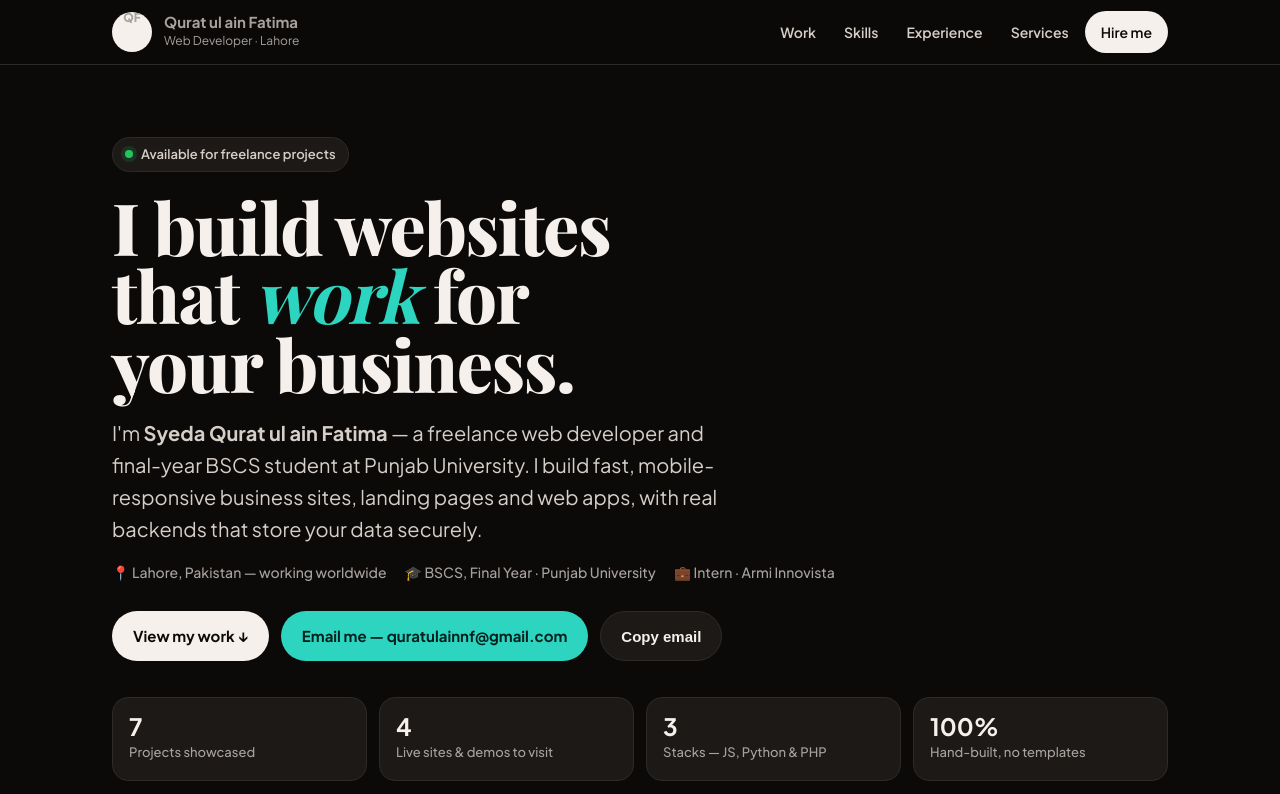
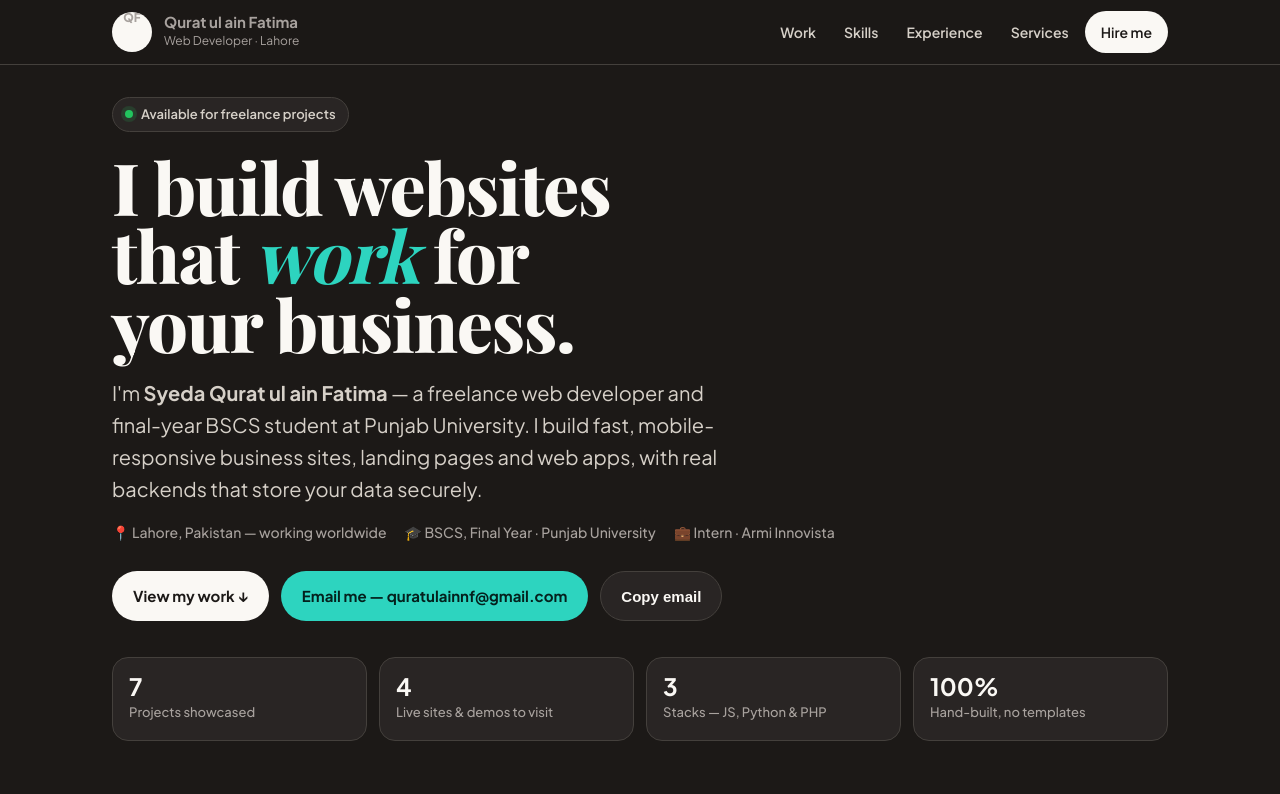
Before and after one commit to quratulainnfatima/portfolio, a plain HTML site: page index.html in a window 1280 px wide. Shown: the top 794 px of the page. Drawn offline with nearby package versions, Linux system fonts and the dark colour scheme.

Commit message:
Tighten top padding, mirror light palette in dark mode

```diff
--- a/index.html
+++ b/index.html
@@ -20,11 +20,11 @@
 }
 @media (prefers-color-scheme: dark){
   :root{
-    --bg:#0C0A09; --bg-2:#141110; --surface:#1C1917; --surface-2:#221E1B;
-    --ink:#F5F0EB; --ink-2:#D6CFC8; --muted:#A8A29E; --line:#2E2A27;
-    --accent:#2DD4BF; --accent-ink:#04201C; --accent-soft:#134E4A; --accent-soft-ink:#CCFBF1;
-    --warm:#FBBF24; --warm-soft:#451A03; --warm-ink:#FDE68A;
-    --shadow:0 10px 30px rgba(0,0,0,.35);
+    --bg:#1C1917; --bg-2:#231F1C; --surface:#292524; --surface-2:#332E2A;
+    --ink:#FAF8F4; --ink-2:#D6D0C8; --muted:#A8A29E; --line:#44403C;
+    --accent:#2DD4BF; --accent-ink:#04211D; --accent-soft:#134E4A; --accent-soft-ink:#CCFBF1;
+    --warm:#F59E0B; --warm-soft:#451A03; --warm-ink:#FDE68A;
+    --shadow:0 10px 30px rgba(0,0,0,.45);
   }
 }
 *{box-sizing:border-box}
@@ -54,8 +54,8 @@ img{max-width:100%}
 @media(min-width:820px){.nav-links{display:flex}.menu-btn{display:none}.mobile-menu{display:none!important}}
 
 /* Hero */
-.hero{padding:48px 0 36px;background:var(--bg)}
-@media(min-width:768px){.hero{padding:72px 0 56px}}
+.hero{padding:20px 0 36px;background:var(--bg)}
+@media(min-width:768px){.hero{padding:32px 0 48px}}
 .eyebrow{display:inline-flex;align-items:center;gap:8px;background:var(--surface);border:1px solid var(--line);border-radius:999px;padding:6px 12px;font-size:13px;font-weight:600;color:var(--ink-2)}
 .dot{width:8px;height:8px;border-radius:50%;background:#22C55E;box-shadow:0 0 0 4px rgba(34,197,94,.15)}
 .hero h1{font-family:"Playfair Display",Georgia,serif;font-size:clamp(42px,8vw,72px);line-height:.95;letter-spacing:-.02em;margin:20px 0 0;font-weight:800;max-width:12ch}
@@ -159,7 +159,7 @@ section.alt{background:var(--bg-2);border-top:1px solid var(--line);border-botto
 .design-strip p{margin:0;opacity:.85;line-height:1.6}
 .design-tools{display:flex;flex-wrap:wrap;gap:8px;align-content:start}
 .design-tools span{background:rgba(255,255,255,.12);border:1px solid rgba(255,255,255,.18);padding:8px 12px;border-radius:999px;font-size:13px;font-weight:600}
-@media (prefers-color-scheme: dark){.design-strip{background:#F5F0EB;color:#1C1917}.design-tools span{background:rgba(0,0,0,.06);border-color:rgba(0,0,0,.1)}}
+@media (prefers-color-scheme: dark){.design-strip{background:#F5F2ED;color:#1C1917}.design-tools span{background:rgba(0,0,0,.06);border-color:rgba(0,0,0,.14)}}
 
 /* Contact */
 .contact-box{background:var(--surface);border:1px solid var(--line);border-radius:24px;padding:28px;text-align:center;box-shadow:var(--shadow)}
```
